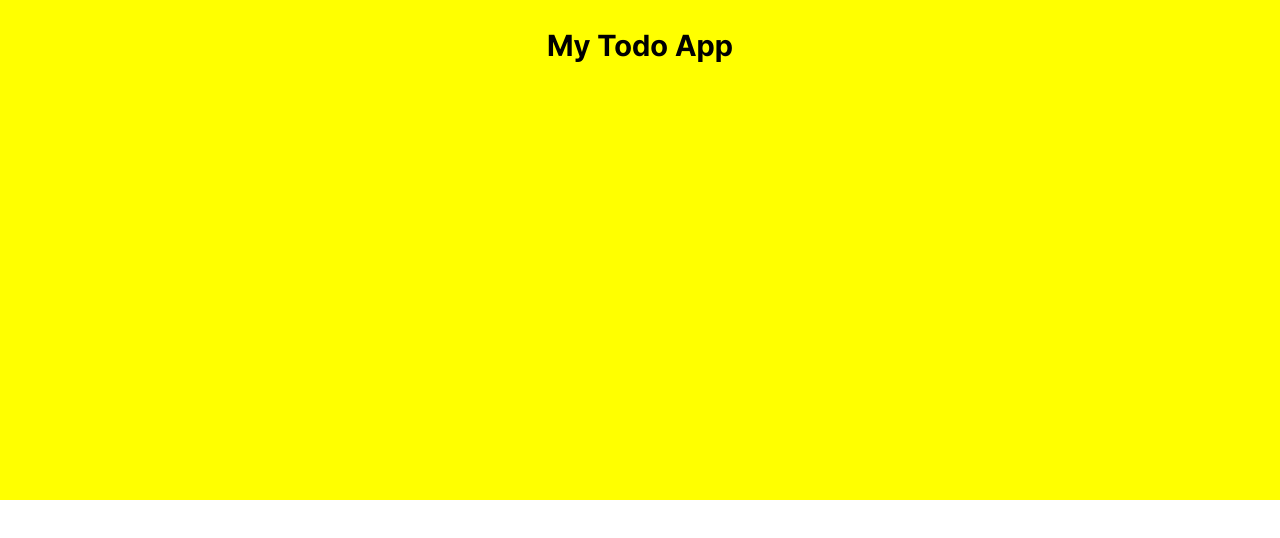
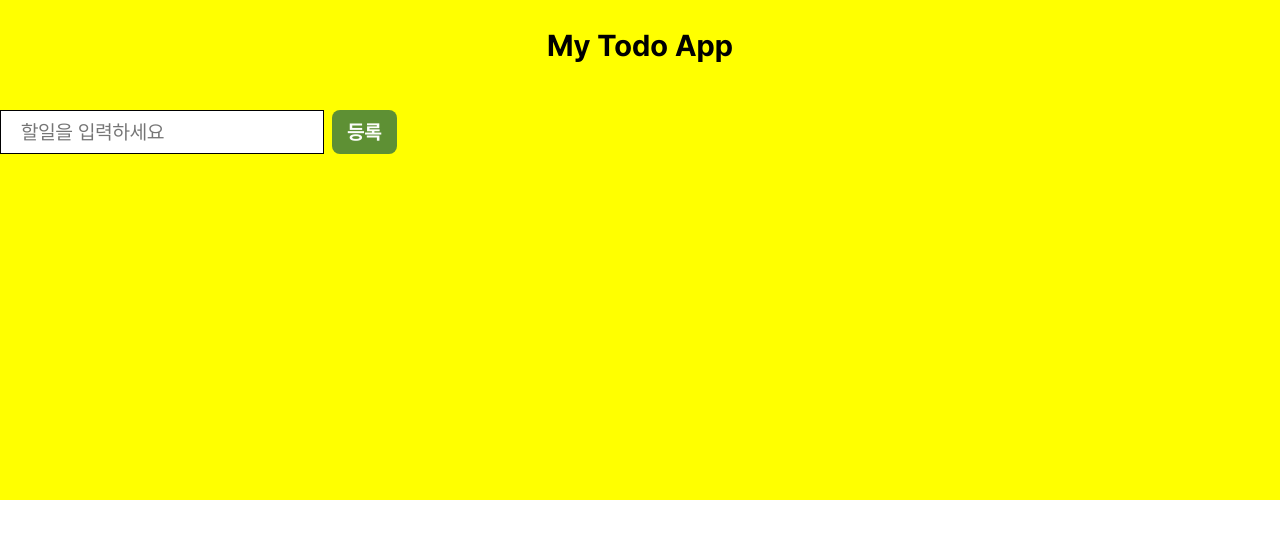
Before and after one commit to sean2337/fe-react-todo, a React (Vite) app: page / in a window 1280 px wide. Shown: the top 538 px of the page. Built offline with nearby package versions, Linux system fonts and the light colour scheme.

Commit message:
feat#2_add_form

```diff
--- /dev/null
+++ b/src/component/AddForm/AddForm.jsx
@@ -0,0 +1,23 @@
+import styled from "styled-components";
+import AddButton from "./component/AddButton/AddButton";
+import TodoInput from "./component/TodoInput/TodoInput";
+
+const FormStyle = styled.div`
+  width: 397px;
+  height: 44px;
+  display: flex;
+  justify-content: space-between;
+`;
+
+const AddForm = () => {
+  return (
+    <>
+      <FormStyle>
+        <TodoInput type="text"></TodoInput>
+        <AddButton>등록</AddButton>
+      </FormStyle>
+    </>
+  );
+};
+
+export default AddForm;
--- /dev/null
+++ b/src/component/AddForm/component/AddButton/AddButton.jsx
@@ -0,0 +1,24 @@
+import styled from "styled-components";
+
+const AddButtonStyle = styled.button`
+  background-color: #5e9034;
+  width: 65px;
+  height: 44px;
+  border-radius: 8px;
+  color: #fcfdfb;
+  font-size: 20px;
+  font-family: "Pretendard-bold";
+  text-align: center;
+  line-height: 44px;
+  border: none;
+`;
+
+const AddButton = ({ children }) => {
+  return (
+    <>
+      <AddButtonStyle>{children}</AddButtonStyle>
+    </>
+  );
+};
+
+export default AddButton;
--- /dev/null
+++ b/src/component/AddForm/component/TodoInput/TodoInput.jsx
@@ -0,0 +1,21 @@
+import styled from "styled-components";
+
+const TodoInputStyle = styled.input`
+  width: 324px;
+  height: 44px;
+  font-family: "Pretendard-regular";
+  font-size: 20px;
+  padding-left: 20px;
+  box-sizing: border-box;
+  border: 1px solid black;
+`;
+
+const TodoInput = () => {
+  return (
+    <>
+      <TodoInputStyle placeholder="할일을 입력하세요"></TodoInputStyle>
+    </>
+  );
+};
+
+export default TodoInput;
--- a/src/pages/MainPage.jsx
+++ b/src/pages/MainPage.jsx
@@ -1,6 +1,7 @@
 import styled from "styled-components";
 import Header from "../component/header/Header";
 import Margin from "../component/Margin/Margin";
+import AddForm from "../component/AddForm/AddForm";
 
 const TodoMainWrapper = styled.div`
   width: 100%;
@@ -14,6 +15,7 @@ const MainPage = () => {
       <Margin height="30px" />
       <Header>My Todo App</Header>
       <Margin height="50px" />
+      <AddForm></AddForm>
     </TodoMainWrapper>
   );
 };
```
Also changed, not shown: .eslintrc.cjs (added), 1 other file (tests, documents, lock files or other folders).
